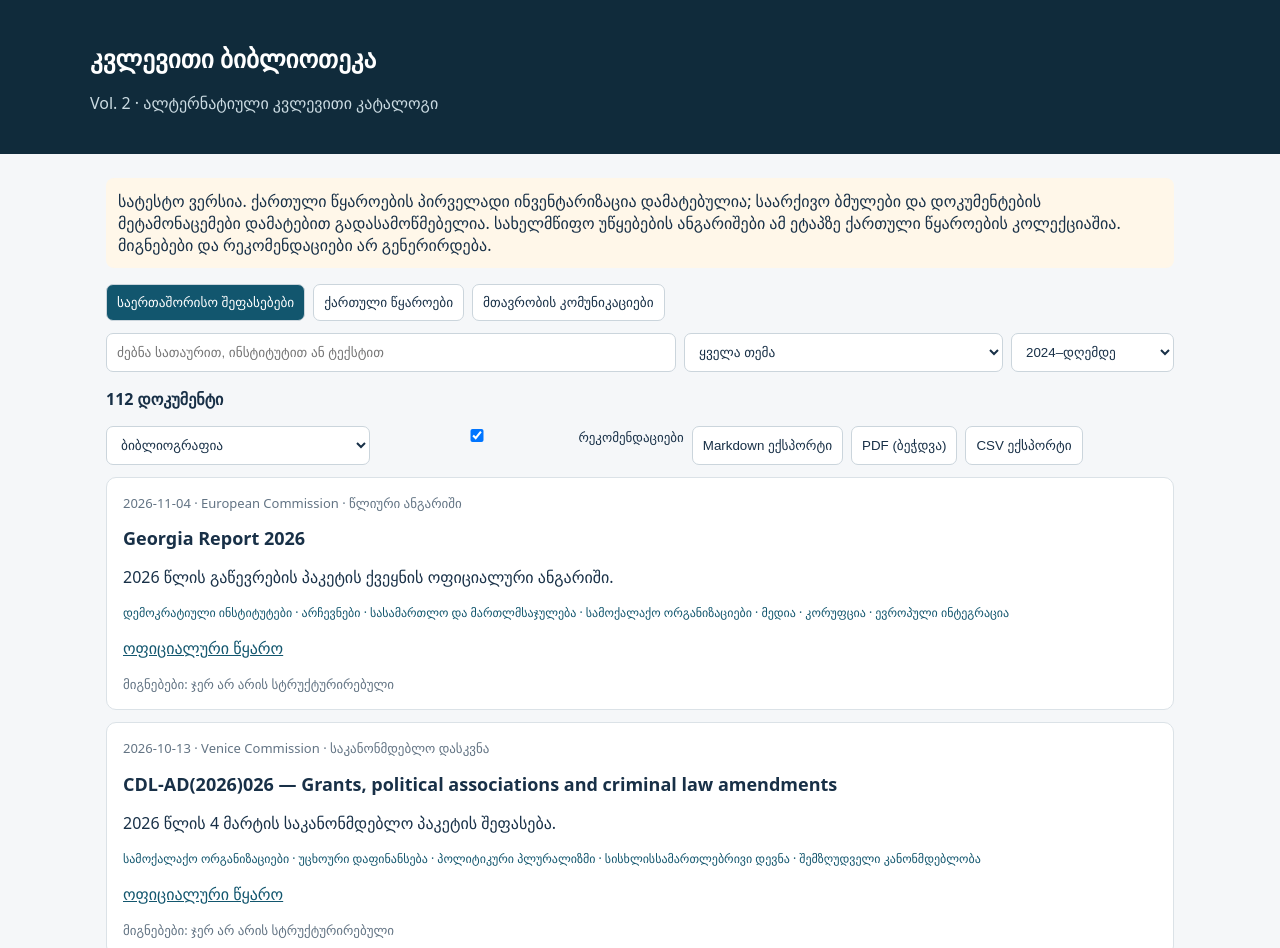
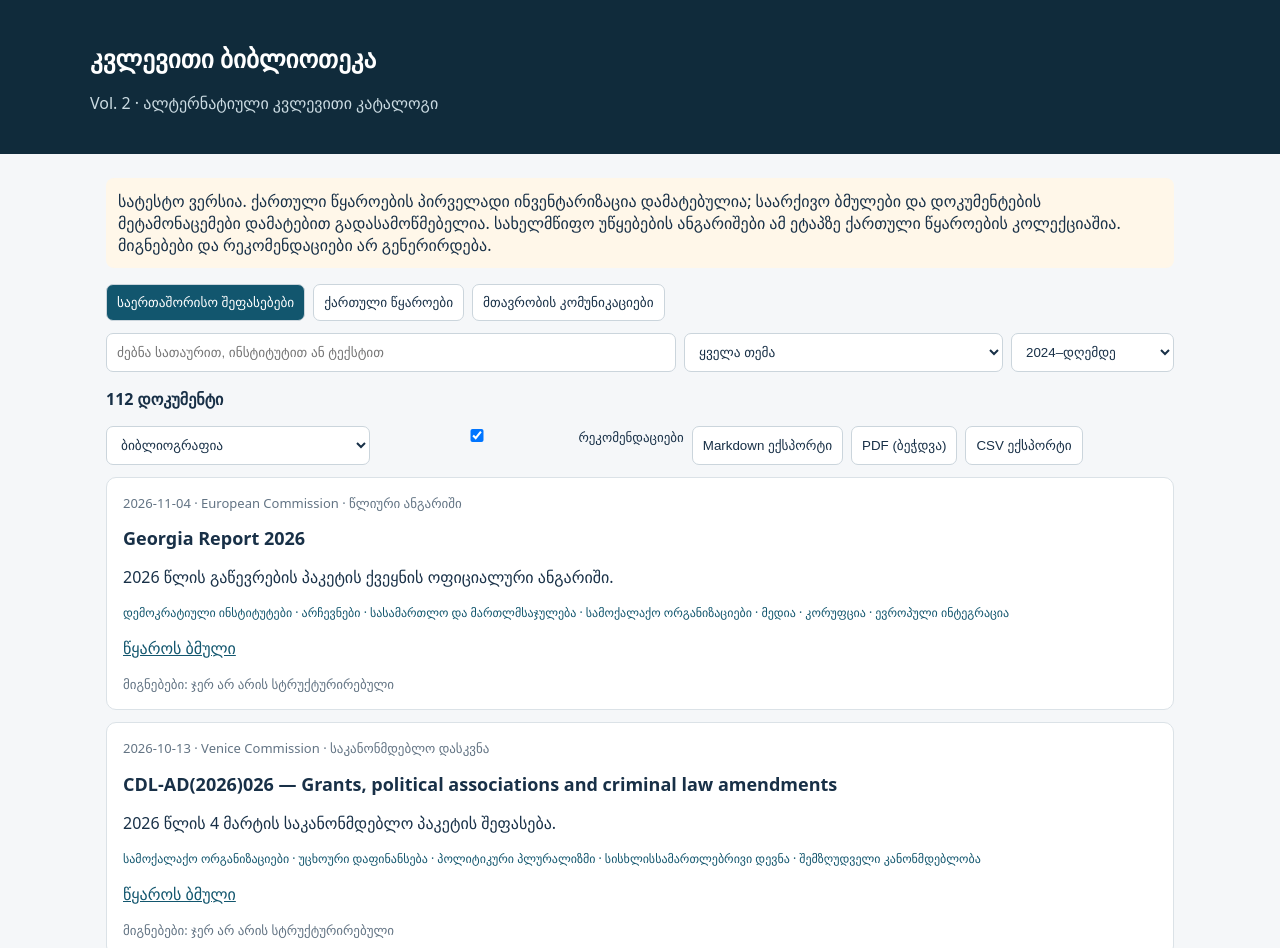
Before and after one commit to khrekhviashvili-11/georgia-democracy-catalogue, a plain HTML site: page vol2/index.html in a window 1280 px wide. Shown: the top 948 px of the page. Drawn offline with Linux system fonts and the light colour scheme.

Commit message:
Clarify reference links versus primary documents in Vol 2 execution catalogue

```diff
--- a/vol2/index.html
+++ b/vol2/index.html
@@ -23,7 +23,7 @@ const normalize=d=>({...d,topics:Array.isArray(d.topics)?d.topics:[],findings:Ar
 function tabs(){$('tabs').innerHTML=collections.map(c=>'<button data-tab="'+c.id+'" aria-pressed="'+(c.id===active)+'">'+c.label+'</button>').join('');$('tabs').querySelectorAll('button').forEach(b=>b.onclick=()=>{active=b.dataset.tab;tabs();render()})}
 async function load(){const data=await Promise.all(collections.map(async c=>{try{const r=await fetch(c.file,{cache:'no-store'});if(!r.ok)throw Error(r.status);const j=await r.json();if(!Array.isArray(j))throw Error('Expected array');return j.map(d=>normalize({...d,collection:c.id}))}catch(e){console.warn('Collection unavailable',c.file,e);return []}}));records=data.flat();const topics=[...new Set(records.flatMap(d=>d.topics))].sort((a,b)=>a.localeCompare(b,'ka'));$('topic').innerHTML='<option value="">ყველა თემა</option>'+topics.map(t=>'<option value="'+escapeHTML(t)+'">'+escapeHTML(t)+'</option>').join('');render()}
 function filter(){const q=$('search').value.toLocaleLowerCase(),t=$('topic').value,p=$('period').value;return records.filter(d=>d.collection===active&&(p==='all'||(p==='baseline'?year(d.date)<2024:year(d.date)>=2024))&&(!t||d.topics.includes(t))&&(!q||[d.title,d.institution,d.summary,...d.topics].join(' ').toLocaleLowerCase().includes(q))).sort((a,b)=>String(b.date).localeCompare(String(a.date)))}
-function render(){visible=filter();$('count').textContent=visible.length+' დოკუმენტი';$('results').innerHTML=visible.length?visible.map(d=>'<article class="card"><div class="meta">'+escapeHTML(d.date)+' · '+escapeHTML(d.institution)+' · '+escapeHTML(d.type)+'</div><h2>'+escapeHTML(d.title)+'</h2><p>'+escapeHTML(d.summary||'აღწერა არ არის დამატებული')+'</p><p class="tags">'+d.topics.map(escapeHTML).join(' · ')+'</p>'+(d.document_status?'<p class="muted"><strong>დოკუმენტის სტატუსი:</strong> '+escapeHTML(d.document_status)+'</p>':'')+'<p><a href="'+safeURL(d.url)+'" target="_blank" rel="noopener noreferrer">ოფიციალური წყარო</a></p><div class="muted">მიგნებები: '+(d.findings.length?'შენახულია':'ჯერ არ არის სტრუქტურირებული')+'</div></article>').join(''):'<p class="empty">ამ ფილტრებით ჩანაწერები არ მოიძებნა.</p>'}
+function render(){visible=filter();$('count').textContent=visible.length+' დოკუმენტი';$('results').innerHTML=visible.length?visible.map(d=>'<article class="card"><div class="meta">'+escapeHTML(d.date)+' · '+escapeHTML(d.institution)+' · '+escapeHTML(d.type)+'</div><h2>'+escapeHTML(d.title)+'</h2><p>'+escapeHTML(d.summary||'აღწერა არ არის დამატებული')+'</p><p class="tags">'+d.topics.map(escapeHTML).join(' · ')+'</p>'+(d.document_status?'<p class="muted"><strong>დოკუმენტის სტატუსი:</strong> '+escapeHTML(d.document_status)+'</p>':'')+'<p><a href="'+safeURL(d.url)+'" target="_blank" rel="noopener noreferrer">წყაროს ბმული</a></p>'+(d.source_link_status?'<p class="muted">ბმულის სტატუსი: '+escapeHTML(d.source_link_status)+'</p>':'')+'<div class="muted">მიგნებები: '+(d.findings.length?'შენახულია':'ჯერ არ არის სტრუქტურირებული')+'</div></article>').join(''):'<p class="empty">ამ ფილტრებით ჩანაწერები არ მოიძებნა.</p>'}
 function safeURL(u){try{const x=new URL(u);return ['https:','http:'].includes(x.protocol)?escapeHTML(x.href):'#'}catch{return '#'}}
 function detail(d,mode,recs){let out='## '+d.title+'\n\n'+[d.institution,d.date,d.type].filter(Boolean).join(' | ')+'\n\n'+(d.url||'')+'\n\n';if(mode!=='bibliography'){out+='**აღწერა:** '+(d.summary||'არ არის დამატებული')+'\n\n**Key findings / ძირითადი მიგნებები:**\n'+(d.findings.length?d.findings.map(x=>'- '+x).join('\n'):'მიგნებები ჯერ არ არის გადამოწმებული და სტრუქტურირებული.')+'\n\n';if(recs)out+='**რეკომენდაციები:**\n'+(d.recommendations.length?d.recommendations.map(x=>'- '+x).join('\n'):'სტრუქტურირებული რეკომენდაციები არ არის დამატებული.')+'\n\n';if(mode==='research')out+='**თემები:** '+d.topics.join(', ')+'\n\n**შეფასების პერიოდი:** '+(d.period||'არ არის მითითებული')+'\n\n'}return out}
 function markdown(){const mode=$('exportMode').value,recs=$('recommendations').checked;return '# საქართველოს დემოკრატიის კვლევითი ექსპორტი\n\nკოლექცია: '+collections.find(c=>c.id===active).label+'\nჩანაწერები: '+visible.length+'\n\n'+visible.map(d=>detail(d,mode,recs)).join('\n---\n\n')}
```
